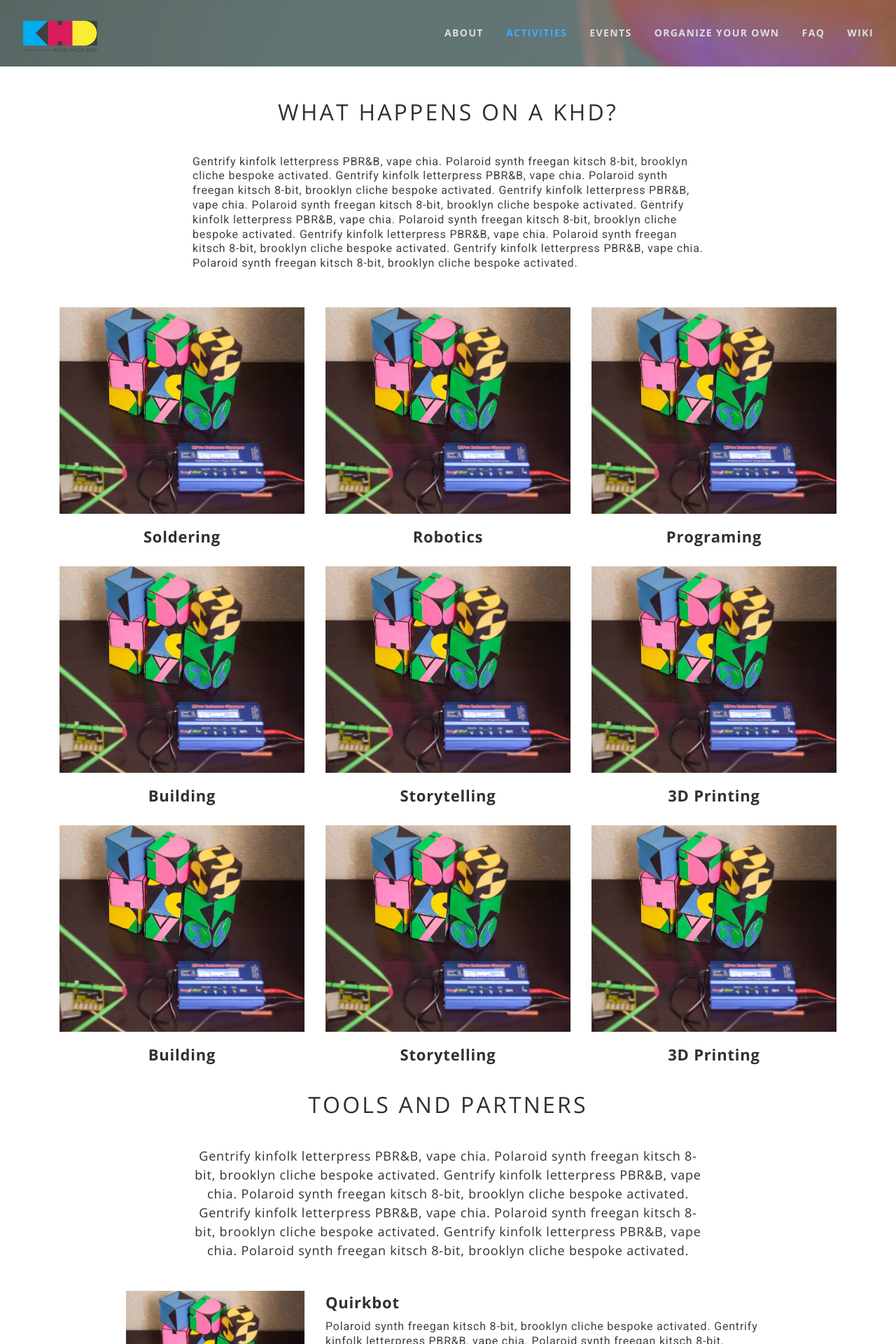
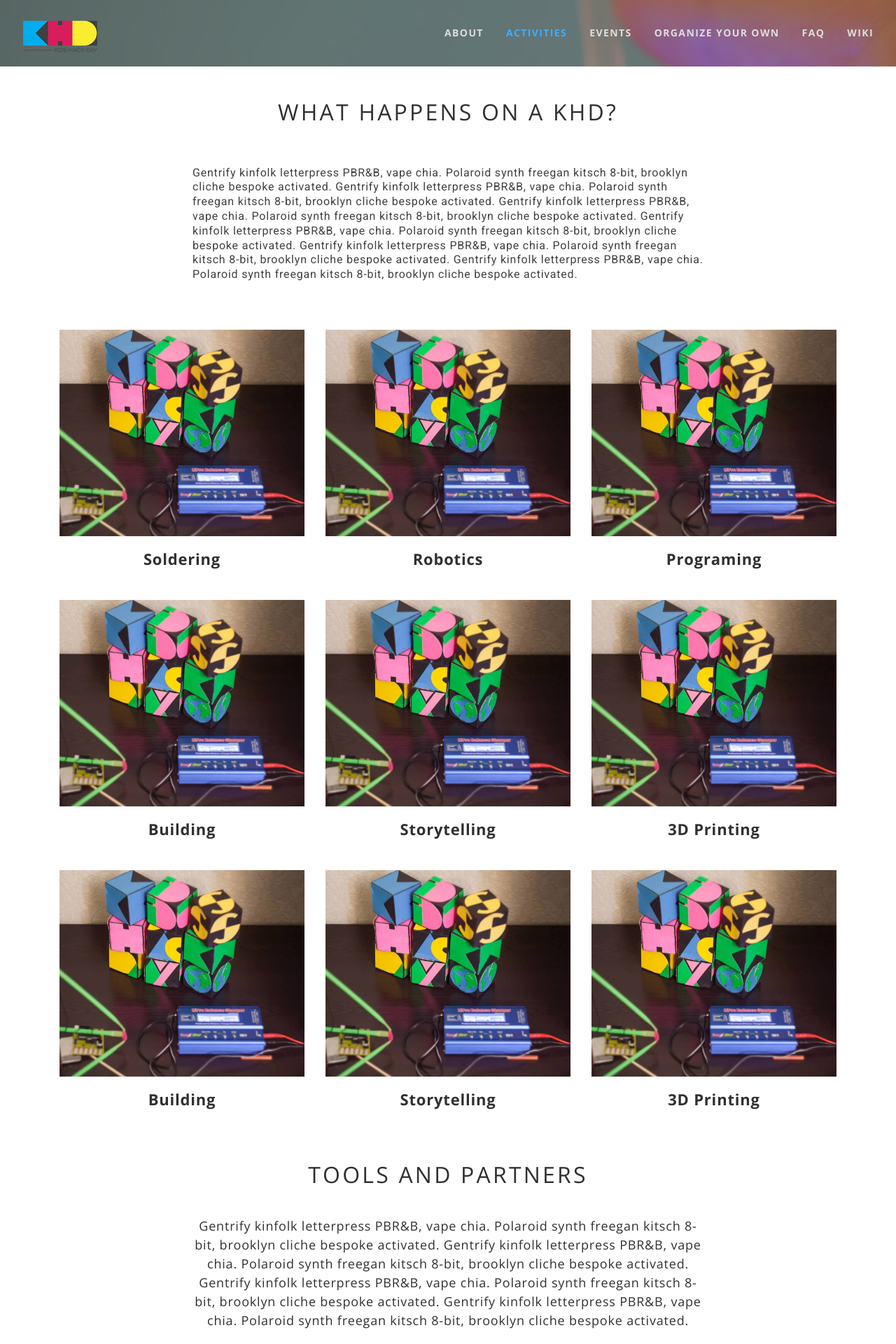
Before and after one commit to KidsHackDay/kidshackday.org, a Jekyll site: the page built from activities.html, in a window 1280 px wide. Shown: the top 1920 px of the page at 70% size. Built offline with Jekyll 4.4.1, drawn with Linux system fonts in a browser that asks for light colours.

Commit message:
Improve spacing and small layouting

```diff
--- a/activities.html
+++ b/activities.html
@@ -7,7 +7,8 @@ active: /activities
 	<div class="navbar-padding color-overlay"></div>
 
 	<div class="container vertical-pad">
-		<div class="row">
+
+		<div class="row vertical-pad-bottom">
 			<div class="col text-center">
 				<h2>What happens on a KHD?</h2>
 			</div>
@@ -31,9 +32,8 @@ active: /activities
 			</div>
 			<div class="col"></div>
 		</div>
-	</div>
-	<div class="container">
-		<div class="row items-list">
+
+		<div class="row items-list vertical-pad-bottom">
 				{% for activity in site.data.activities %}
 					<div class="col-md-4 item">
 						<p>
@@ -49,15 +49,13 @@ active: /activities
 					</div>
 				{% endfor %}
 		</div>
-	</div>
 
-	<div class="container">
 		<div class="row">
 			<div class="col text-center">
 				<h2>Tools and partners</h2>
 			</div>
 		</div>
-		<div class="row">
+		<div class="row vertical-pad-bottom">
 			<div class="col"></div>
 			<div class="col-md-8 text-center">
 				<h5>
@@ -74,7 +72,7 @@ active: /activities
 			<div class="col"></div>
 		</div>
 		{% for partner in site.data.partners %}
-			<div class="row items-list vertical-pad">
+			<div class="row items-list vertical-pad-bottom">
 				<div class="col-md-5 col-lg-3 offset-lg-1">
 					<p>
 						<a href="{{partner.link}}" target="_blank">
--- a/assets/main.scss
+++ b/assets/main.scss
@@ -71,6 +71,11 @@ h5 {
 	font-weight: normal;
 }
 
+p {
+	margin-top: 1rem;
+	margin-bottom: 1rem;
+}
+
 body {
 	font-size: $font-body;
 	line-height: 1.3em;
@@ -110,6 +115,12 @@ a:hover {
 	padding-top: $base-line*2;
 	padding-bottom: $base-line*2;
 }
+.vertical-pad-up {
+	padding-top: $base-line*2;
+}
+.vertical-pad-bottom {
+	padding-bottom: $base-line*2;
+}
 
 .video-container {
 	position:relative;
@@ -117,6 +128,7 @@ a:hover {
 	padding-top:30px;
 	height:0;
 	overflow:hidden;
+	margin-bottom: 1rem;
 }
 
 .video-container iframe, .video-container object, .video-container embed {
--- a/organize.html
+++ b/organize.html
@@ -38,7 +38,7 @@ active: /organize
 			</div>
 			<div class="col"></div>
 		</div>
-		<div class="row vertical-pad">
+		<div class="row">
 			<div class="col"></div>
 			<div class="col-md-8">
 				<p>
--- a/process.html
+++ b/process.html
@@ -22,16 +22,14 @@ layout: 'default'
 			</div>
 			<div class="col"></div>
 		</div>
-	</div>
 
-	<div class="container">
 		<div class="row">
 			<div class="col text-center">
 				<h2>Follow this steps</h2>
 			</div>
 		</div>
 		{% for step in site.data.steps %}
-			<div class="row items-list vertical-pad">
+			<div class="row items-list">
 				<div class="col-md-5 col-lg-3 offset-lg-1">
 					<p>
 						<img width="100%" src="{{site.url}}/{{step.image}}" alt="{{step.title}}">
```
Also changed, not shown: about.html (+3 -4 lines), 6 other files.
